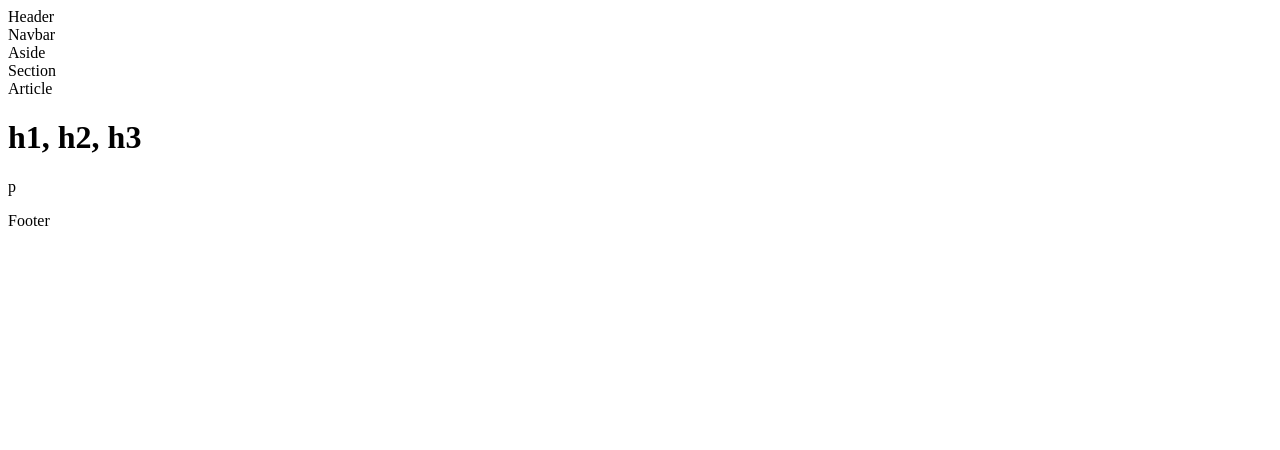
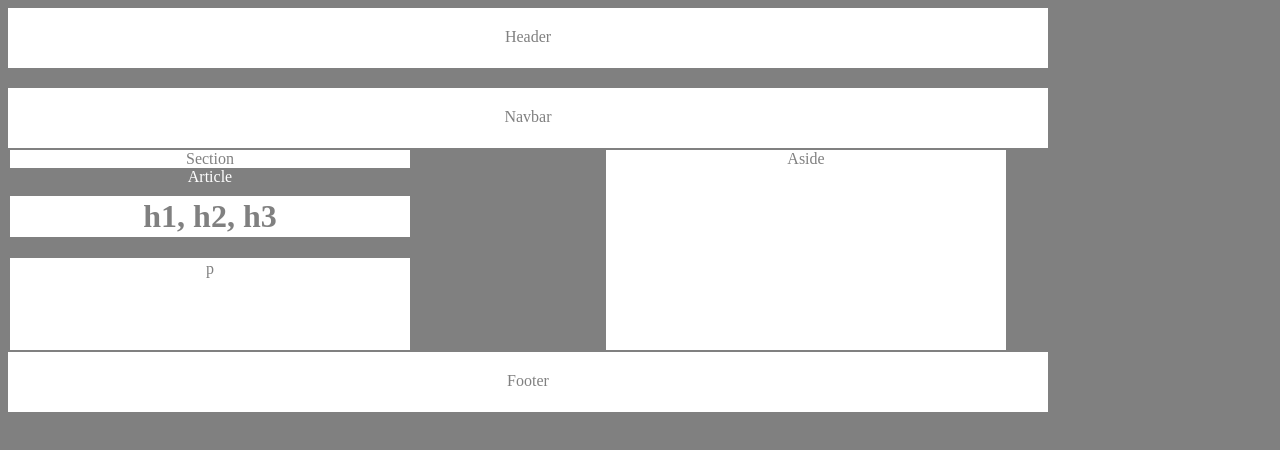
Before and after one commit to janmitck/wireframe_hw, a plain HTML site: page wireframe.html in a window 1280 px wide. Drawn offline with Linux system fonts and the light colour scheme.

Commit message:
origin master

```diff
--- a/stylesheet_wireframe.css
+++ b/stylesheet_wireframe.css
@@ -48,6 +48,7 @@ body {
 	width: 40%;
 	height: 200px;
 	background-color: white;
+	border: solid 2px;
 	color: gray;
 
 }
@@ -58,6 +59,7 @@ body {
 	height: 200px;
 	background-color: white;
 	color: gray;
+	border: solid 2px;
 }
 
 #article {
--- a/wireframe.html
+++ b/wireframe.html
@@ -3,7 +3,7 @@
 <head>
 	<meta charset="UTF-8">
 	<title>Wire Frame</title>
-	<link rel="stylesheet" type="text/css" href="style.css">
+	<link rel="stylesheet" type="text/css" href="stylesheet_wireframe.css">
 </head>
 <body>
  <div id="wrapper">
```
